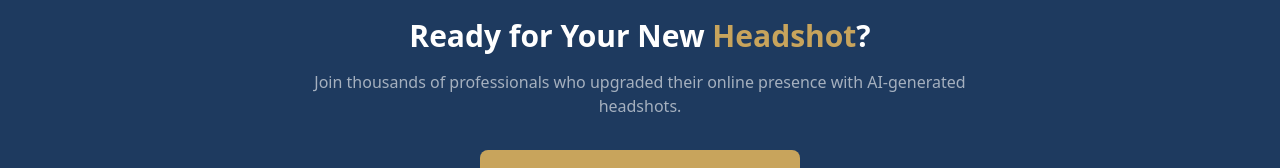
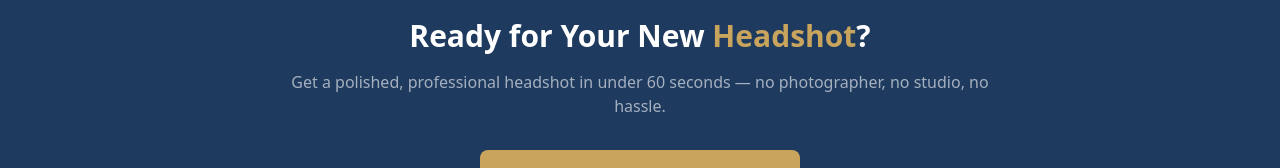
Before and after one commit to liaox126/headpic-ai, a Next.js app: page / in a window 1280 px wide. Shown: the part 3266-3434 px from the top of the page. Built offline with nearby package versions, Linux system fonts and the light colour scheme.

Commit message:
fix: replace misleading social proof with honest value prop

```diff
--- a/app/page.tsx
+++ b/app/page.tsx
@@ -37,8 +37,8 @@ export default function Home() {
             Ready for Your New <span className="text-gold">Headshot</span>?
           </h2>
           <p className="mb-8 text-white/60">
-            Join thousands of professionals who upgraded their online presence
-            with AI-generated headshots.
+            Get a polished, professional headshot in under 60 seconds —
+            no photographer, no studio, no hassle.
           </p>
           <Link
             href="/generate"
```
